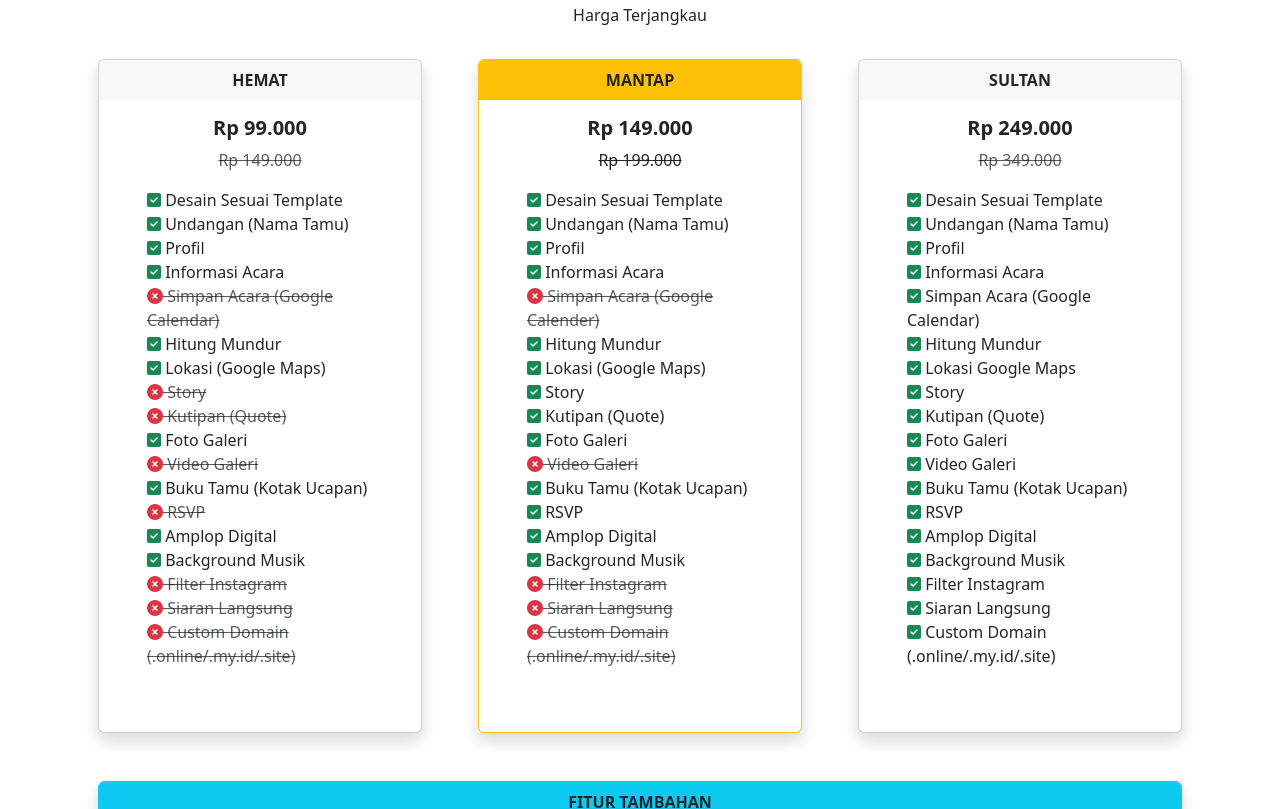
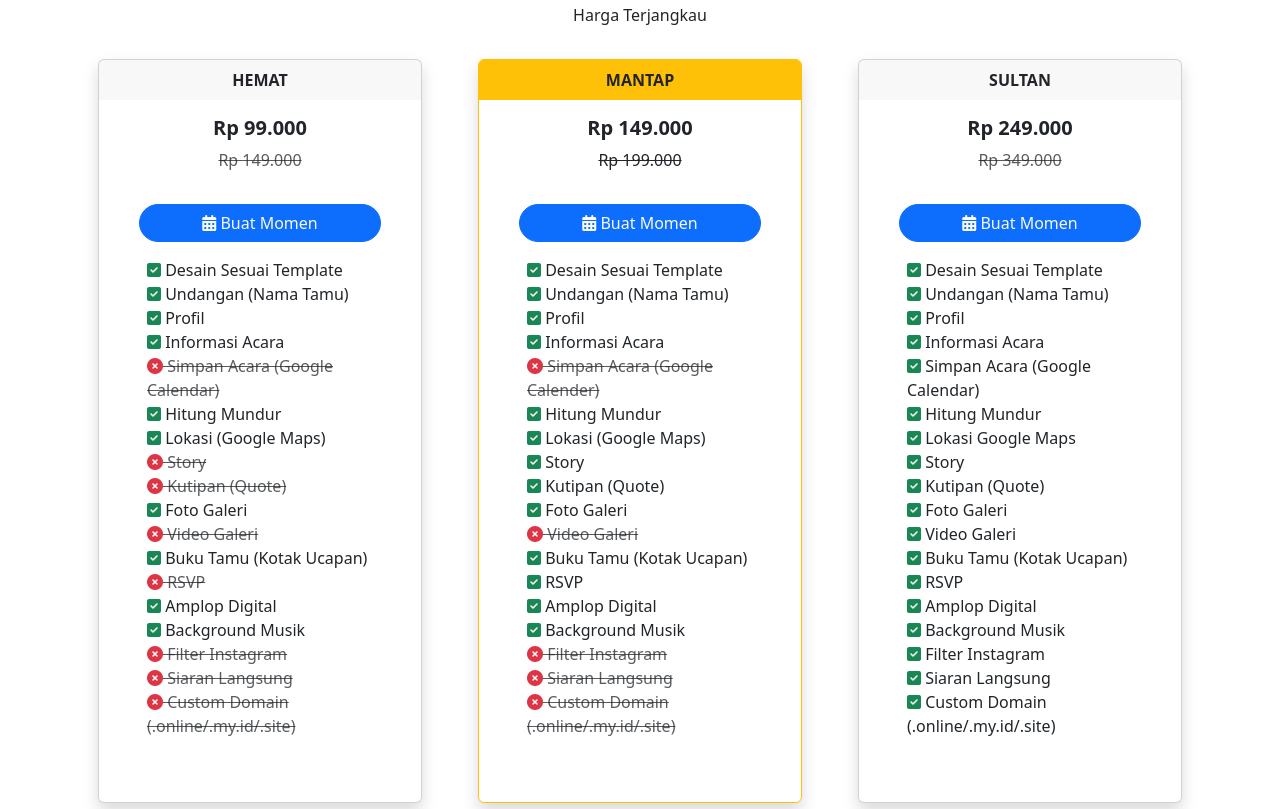
Before and after one commit to momentumid/momentumid.github.io, a plain HTML site: page index.html in a window 1280 px wide. Shown: the part 1991-2800 px from the top of the page. Drawn offline with nearby package versions, Linux system fonts and the light colour scheme.

Commit message:
Hover card & create button for pricelist

```diff
--- a/index.html
+++ b/index.html
@@ -73,7 +73,8 @@
         <div class="col-6 hero-title">
           <h1>Pilihan Tepat, <br>
             untuk <span class="text-warning fw-bold">Saat yang Tepat</span></h1>
-          <p>Jangan lewatkan kesempatan terbaik!</p>
+          <p>Jangan lewatkan kesempatan terbaik!</p><br>
+          <p><i class="fa-solid fa-check text-success"></i> Gratis Domain</p>
         </div>
       </div>
       <div class="row row-cols-auto countdown justify-content-start text-center mt-3">
@@ -95,8 +96,7 @@
         </div>
       </div>
       <a target="#" href=#>
-        <button type="button" class="btn btn-warning text-light rounded-pill mt-3"><i
-            class="fa-solid fa-calendar-days"></i> Buat Momen</button>
+        <button type="button" class="btn btn-warning text-light rounded-pill mt-3">Ambil Kesempatan</button>
       </a>
     </div>
   </section>
@@ -326,6 +326,10 @@
             <div class="card-body">
               <h5 class="card-title fw-bold">Rp 99.000</h5>
               <p class="text-decoration-line-through text-muted"> Rp 149.000</p>
+              <div class="d-grid gap-2 col-10 mx-auto pb-3">
+                <button type="button" class="btn btn-primary text-light rounded-pill mt-3"><i
+                    class="fa-solid fa-calendar-days"></i> Buat Momen</button>
+              </div>
               <div class="paket-list text-start">
                 <ul>
                   <li><i class="fa-solid fa-square-check text-success"></i> Desain Sesuai Template</li>
@@ -365,6 +369,10 @@
             <div class="card-body">
               <h5 class="card-title fw-bold">Rp 149.000</h5>
               <p class="text-decoration-line-through">Rp 199.000</p>
+              <div class="d-grid gap-2 col-10 mx-auto pb-3">
+                <button type="button" class="btn btn-primary text-light rounded-pill mt-3"><i
+                    class="fa-solid fa-calendar-days"></i> Buat Momen</button>
+              </div>
               <div class="paket-list text-start">
                 <ul>
                   <li><i class="fa-solid fa-square-check text-success"></i> Desain Sesuai Template</li>
@@ -401,6 +409,10 @@
             <div class="card-body">
               <h5 class="card-title fw-bold">Rp 249.000</h5>
               <p class="text-decoration-line-through text-muted">Rp 349.000</p>
+              <div class="d-grid gap-2 col-10 mx-auto pb-3">
+                <button type="button" class="btn btn-primary text-light rounded-pill mt-3"><i
+                    class="fa-solid fa-calendar-days"></i> Buat Momen</button>
+              </div>
               <div class="paket-list text-start">
                 <ul>
                   <li><i class="fa-solid fa-square-check text-success"></i> Desain Sesuai Template</li>
@@ -497,7 +509,7 @@
         <div class="col">
           <p><strong><i class="fa-solid fa-cart-plus"></i> Pilh satu tema undangan dan satu paket harga</strong>
             <br>Kamu juga boleh diskusi / bertanya beberapa hal terlebih
-            dahulu. Kemudian klik tombol PESAN SEKARANG di bawah. Nantinya akan diberikan form pemesanan untuk
+            dahulu. Kemudian klik tombol "Buat Momen". Nantinya akan diberikan form pemesanan untuk
             dilengkapi.</p>
           <p><strong><i class="fa-solid fa-wallet"></i> Kirim Data & Pembayaran</strong>
             <br>Lengkapi form pemesanan sesuai kebutuhan data informasi undangan. Kemudian lakukan pembayaran dan kirim
--- a/style.css
+++ b/style.css
@@ -87,3 +87,8 @@ body {
 .accordion-header {
     --bs-accordion-active-bg: gold;
 }
+
+.card:hover{
+    transform: scale(1.05);
+ box-shadow: 0 10px 20px rgba(0,0,0,.12), 0 4px 8px rgba(0,0,0,.06);
+}
```
